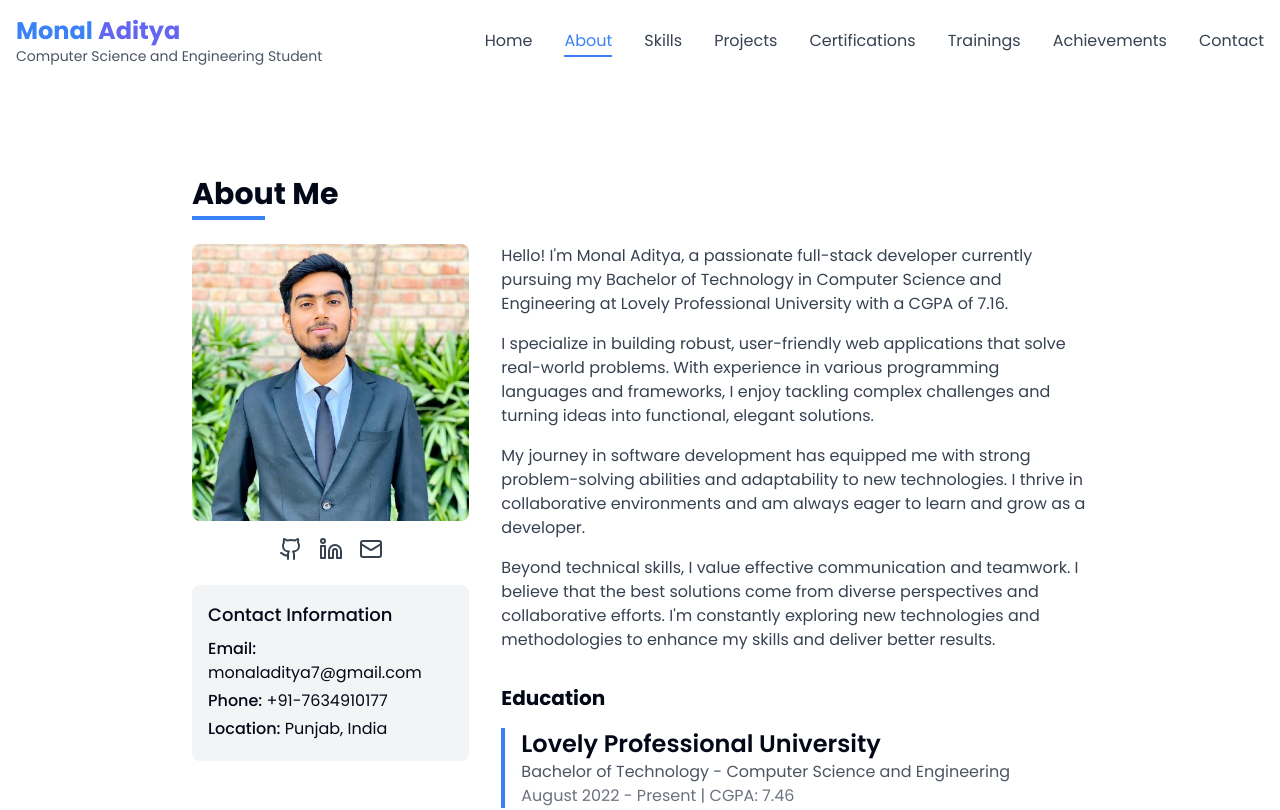
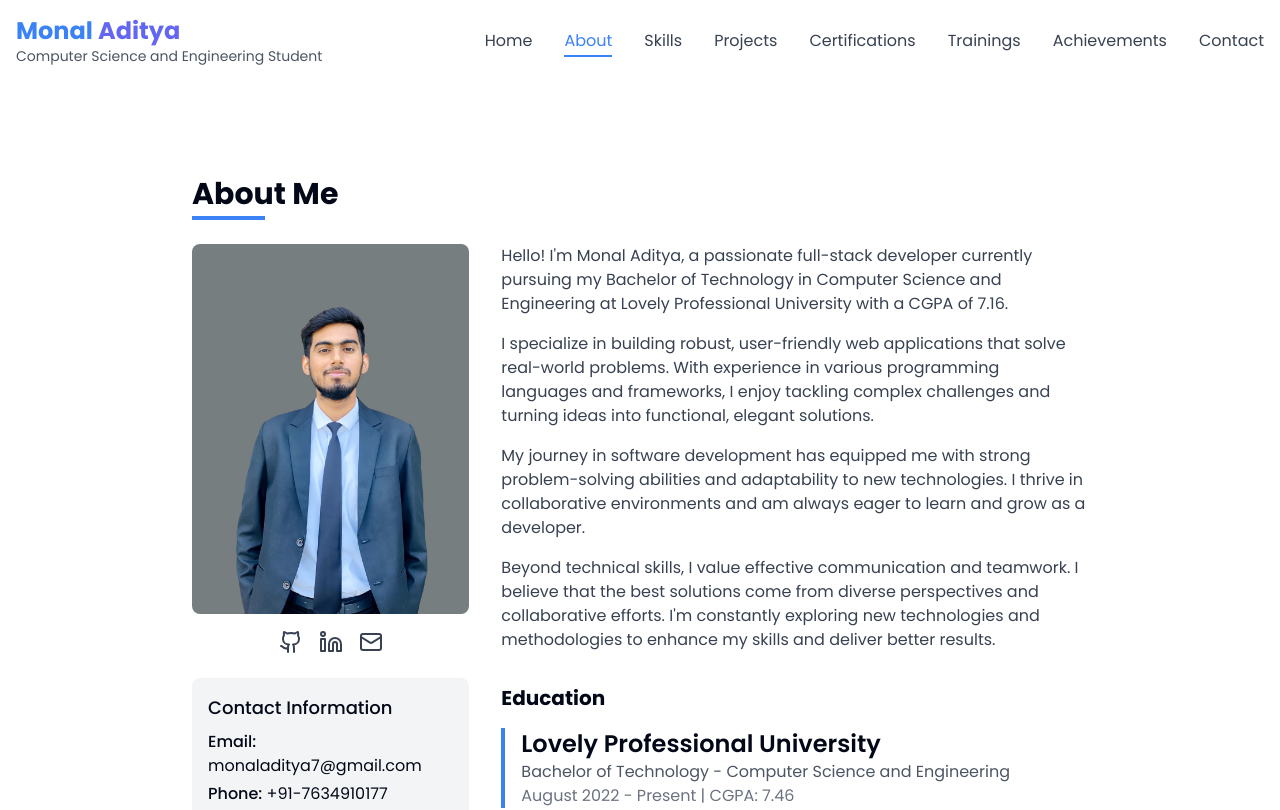
Before and after one commit to MONAL7634/monal-aditya-portfolio-site, a React (Vite) app: page /about in a window 1280 px wide. Shown: the top 810 px of the page. Built offline with nearby package versions, Linux system fonts and the light colour scheme.

Commit message:
Update About.tsx

```diff
--- a/src/pages/About.tsx
+++ b/src/pages/About.tsx
@@ -15,7 +15,7 @@ const About = () => {
             <div className="md:col-span-1">
               <div className="rounded-lg overflow-hidden mb-4">
                 <img
-                  src="/lovable-uploads/8a52db6a-8b6d-464f-99a0-41fa61e1a6c6.png"
+                  src="/lovable-uploads/WhatsApp%20Image%202025-04-26%20at%2023.18.45_a6e70bfb.jpg"
                   alt="Monal Aditya"
                   className="w-full h-auto"
                 />
```
